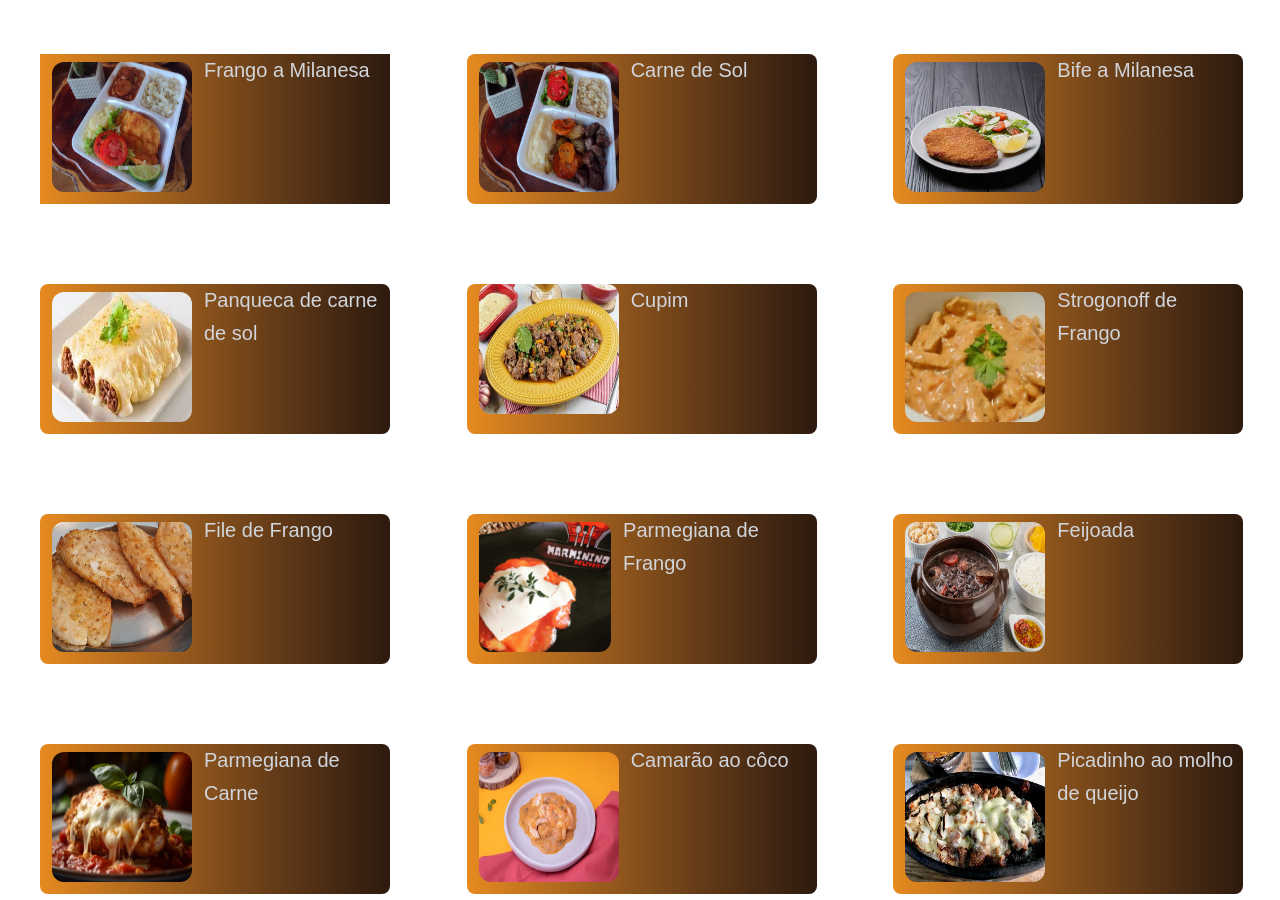
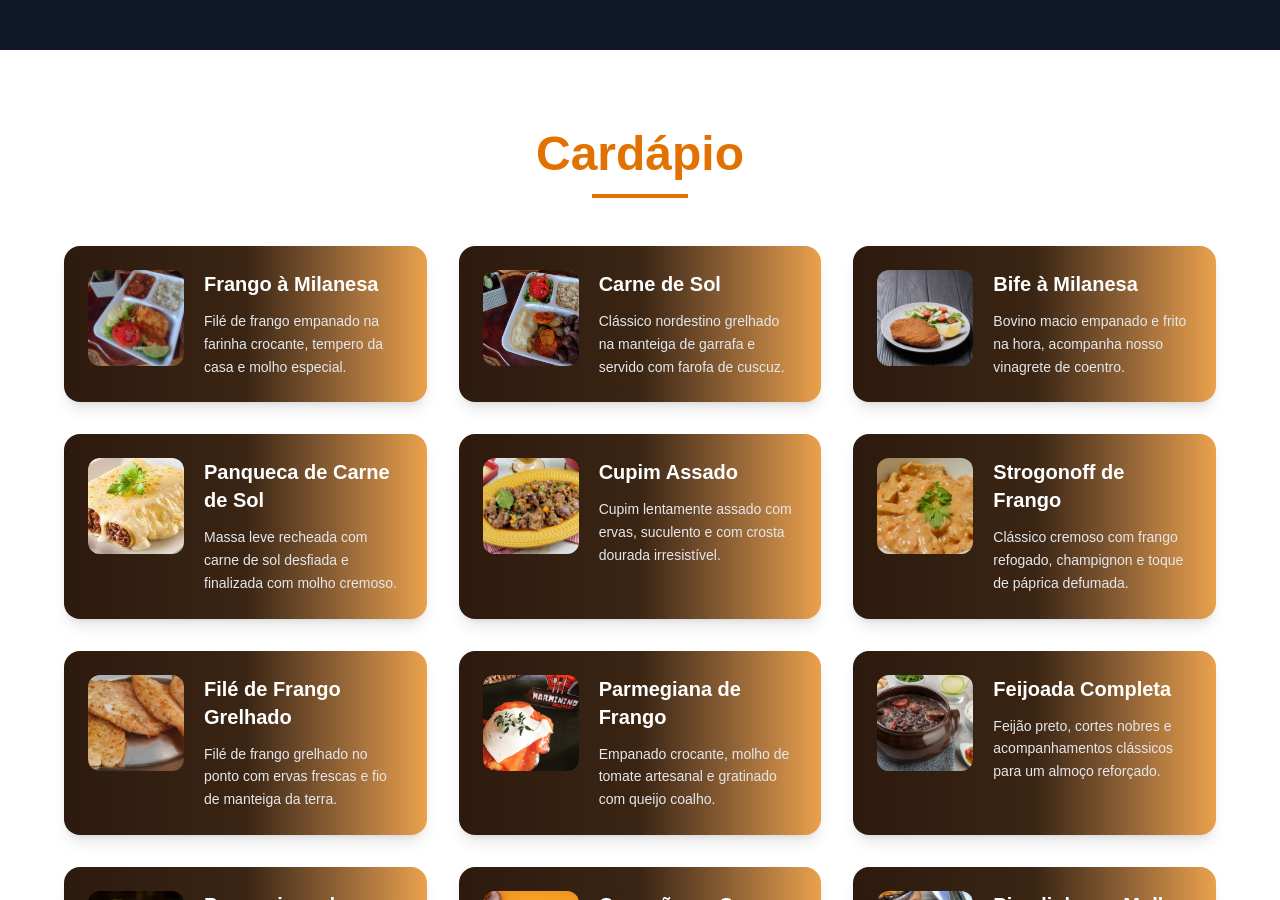
Before and after one commit to duruduhnunes/project-extension-front, a Next.js app: page /inicio in a window 1280 px wide. Shown: the part 1900-2800 px from the top of the page. Built offline with nearby package versions, Linux system fonts and the light colour scheme.

Commit message:
feat: Enhance Inicio page with a detailed menu and improve Navbar functionality for section highlighting

```diff
--- a/src/app/inicio/page.tsx
+++ b/src/app/inicio/page.tsx
@@ -2,10 +2,120 @@
 
 import Image from "next/image";
 import { motion } from "framer-motion";
-import { img } from "framer-motion/client";
 import { Dancing_Script } from "next/font/google";
 
 const dancing = Dancing_Script({ subsets: ["latin"] });
+
+const menuItems = [
+  {
+    title: "Frango à Milanesa",
+    image: "/frangomilanesa.jpg",
+    description:
+      "Filé de frango empanado na farinha crocante, tempero da casa e molho especial.",
+  },
+  {
+    title: "Carne de Sol",
+    image: "/carnedesol.jpg",
+    description:
+      "Clássico nordestino grelhado na manteiga de garrafa e servido com farofa de cuscuz.",
+  },
+  {
+    title: "Bife à Milanesa",
+    image: "/bifemilanesa.webp",
+    description:
+      "Bovino macio empanado e frito na hora, acompanha nosso vinagrete de coentro.",
+  },
+  {
+    title: "Panqueca de Carne de Sol",
+    image: "/panquecacarnesol.jpg",
+    description:
+      "Massa leve recheada com carne de sol desfiada e finalizada com molho cremoso.",
+  },
+  {
+    title: "Cupim Assado",
+    image: "/cupim.jpg",
+    description:
+      "Cupim lentamente assado com ervas, suculento e com crosta dourada irresistível.",
+  },
+  {
+    title: "Strogonoff de Frango",
+    image: "/strogonoff.jpg",
+    description:
+      "Clássico cremoso com frango refogado, champignon e toque de páprica defumada.",
+  },
+  {
+    title: "Filé de Frango Grelhado",
+    image: "/filefrango.jpg",
+    description:
+      "Filé de frango grelhado no ponto com ervas frescas e fio de manteiga da terra.",
+  },
+  {
+    title: "Parmegiana de Frango",
+    image: "/parmegiana.jpg",
+    description:
+      "Empanado crocante, molho de tomate artesanal e gratinado com queijo coalho.",
+  },
+  {
+    title: "Feijoada Completa",
+    image: "/feijoada.jpg",
+    description:
+      "Feijão preto, cortes nobres e acompanhamentos clássicos para um almoço reforçado.",
+  },
+  {
+    title: "Parmegiana de Carne",
+    image: "/parmegianacarne.avif",
+    description:
+      "Bife bovino empanado com cobertura de queijo derretido e molho rústico.",
+  },
+  {
+    title: "Camarão ao Coco",
+    image: "/camaraococo.avif",
+    description:
+      "Camarões salteados no leite de coco, dendê e temperos frescos do litoral.",
+  },
+  {
+    title: "Picadinho ao Molho de Queijo",
+    image: "/picadinhoqueijo.webp",
+    description:
+      "Cubos de carne cozidos lentamente e finalizados com creme de queijo maturado.",
+  },
+  {
+    title: "Frango Delícia",
+    image: "/frangodelicia.jpg",
+    description:
+      "Tiras de frango gratinadas com creme de milho e crosta de queijo dourado.",
+  },
+  {
+    title: "Frango ao Molho de Brócolis",
+    image: "/frangobrocolis.jpg",
+    description:
+      "Filés salteados com brócolis, alho e molho cremoso com leve toque de limão.",
+  },
+  {
+    title: "Almôndega de Carne",
+    image: "/almondegadecarne.jpg",
+    description:
+      "Almôndegas artesanais cozidas em molho de tomate rústico com manjericão.",
+  },
+  {
+    title: "Peixe Empanado",
+    image: "/peixeempanado.jpg",
+    description:
+      "Postas de peixe empanadas, crocantes por fora e macias por dentro, com limão fresco.",
+  },
+  {
+    title: "Sobrecoxa ao Forno",
+    image: "/sobrecoxa.webp",
+    description:
+      "Sobrecoxas marinadas em especiarias, assadas lentamente até ficarem douradas.",
+  },
+  {
+    title: "Lasanha de Frango",
+    image: "/lasanha.jpg",
+    description:
+      "Camadas de massa fresca, frango desfiado e molho bechamel gratinado.",
+  },
+];
 
 export default function Inicio() {
   return (
@@ -55,11 +165,17 @@ export default function Inicio() {
               className="flex flex-col items-center justify-center"
               id="inicio-section"
             >
-              <img
+              <div className="w-full max-w-[520px]">
+                <Image
                   src="/Rectangle.png"
                   alt="Prato"
-                className="max-w-full h-auto animate-float"
+                  width={520}
+                  height={520}
+                  quality={90}
+                  priority
+                  className="h-auto w-full animate-float object-contain"
                 />
+              </div>
 
               <div className="flex items-start gap-3.5 mt-6">
                 <div>MELHOR</div>
@@ -99,7 +215,8 @@ export default function Inicio() {
                   const section = document.getElementById("cardapio");
                   section?.scrollIntoView({ behavior: "smooth" });
                 }}
-              className="w-36 h-13 rounded-lg text-white cursor-pointer font-extralight mt-5 shadow-2xl bg-amber-600 px-2.5 py-2.5 flex items-center justify-center hover:bg-amber-500">
+                className="w-36 h-13 rounded-lg text-white cursor-pointer font-extralight mt-5 shadow-2xl bg-amber-600 px-2.5 py-2.5 flex items-center justify-center hover:bg-amber-500"
+              >
                 Ver Cardápio
               </button>
             </div>
@@ -129,15 +246,23 @@ export default function Inicio() {
                 Nossa História
               </h3>
               <p className="text-lg leading-relaxed mb-6">
-                O restaurante Marminino traz o melhor da culinária nordestina direto para sua mesa! Localizado no coração da Várzea, Recife, nosso restaurante oferece pratos típicos feitos com ingredientes frescos e temperos autênticos daquele jeitinho caseiro que só o Nordeste tem  e opções de entrega rápida no hospital das clínicas e bairros próximos.
+                O restaurante Marminino traz o melhor da culinária nordestina
+                direto para sua mesa! Localizado no coração da Várzea, Recife,
+                nosso restaurante oferece pratos típicos feitos com ingredientes
+                frescos e temperos autênticos daquele jeitinho caseiro que só o
+                Nordeste tem e opções de entrega rápida no hospital das clínicas
+                e bairros próximos.
               </p>
             </div>
 
             <div className="flex justify-center">
-              <img
+              <Image
                 src="/Rectangle.png"
                 alt="Prato do Marminino"
-                className="max-w-md h-auto rounded-lg shadow-2xl"
+                width={520}
+                height={520}
+                quality={90}
+                className="h-auto w-full max-w-md rounded-lg object-contain shadow-2xl"
               />
             </div>
           </div>
@@ -189,87 +314,41 @@ export default function Inicio() {
         id="cardapio"
       >
         <div className="text-center mb-12">
-  <h2 className="text-4xl font-bold text-amber-600 mb-4">
-   Cardapio
-  </h2>
- <div className="w-24 h-1 bg-amber-600 mx-auto">
+          <h2 className="text-5xl font-bold text-amber-600 mb-4">Cardápio</h2>
+          <div className="w-24 h-1 bg-amber-600 mx-auto"></div>
+        </div>
+
+        <div className="max-w-6xl mx-auto">
+          <div className="grid gap-8 sm:grid-cols-2 xl:grid-cols-3">
+            {menuItems.map((item) => (
+              <div
+                key={item.title}
+                className="group relative overflow-hidden rounded-2xl bg-gradient-to-r from-[#2D1A0E] via-[#3a2514] to-[#E68A1F]/80 p-6 shadow-lg transition-transform duration-300 hover:-translate-y-2 hover:shadow-2xl"
+              >
+                <div className="flex items-start gap-5">
+                  <div className="relative h-24 w-24 flex-shrink-0 overflow-hidden rounded-xl">
+                    <Image
+                      src={item.image}
+                      alt={item.title}
+                      fill
+                      sizes="96px"
+                      quality={90}
+                      className="object-cover"
+                    />
+                  </div>
+                  <div className="space-y-3">
+                    <h3 className="text-xl font-semibold text-white">
+                      {item.title}
+                    </h3>
+                    <p className="text-sm text-gray-200 leading-relaxed">
+                      {item.description}
+                    </p>
                   </div>
                 </div>
-<div className="grid grid-cols-3">
-  <div className="bg-linear-to-r from-[#E68A1F] to-[#2D1A0E] h-[150px] w-[350px] mt-20 ml-10 flex flex-row">
-  <Image src="/frangomilanesa.jpg" alt="Frango a Milanesa" width={100} height={100} className="rounded-xl w-[140px] h-[130px] mt-2 ml-3 " />
-  <h1 className="text-xl leading-relaxed text-gray-300 ml-3">Frango a Milanesa</h1>
               </div>
-  <div className="bg-linear-to-r from-[#E68A1F] to-[#2D1A0E] h-[150px] w-[350px] rounded-lg mt-20 ml-10 flex flex-row">
-    <Image src="/carnedesol.jpg" alt="carne de sol" width={100} height={100} className="rounded-xl w-[140px] h-[130px] mt-2 ml-3 " />
-    <h1 className="text-xl leading-relaxed text-gray-300 ml-3">Carne de Sol</h1>
-  </div>
-  <div className="bg-linear-to-r from-[#E68A1F] to-[#2D1A0E] h-[150px] w-[350px] rounded-lg mt-20 ml-10 flex flex-row">
-    <Image src="/bifemilanesa.webp" alt="Bife a Milanesa" width={100} height={100} className="rounded-xl w-[140px] h-[130px] mt-2 ml-3 " />
-    <h1 className="text-xl leading-relaxed text-gray-300 ml-3">Bife a Milanesa</h1>
-  </div>
-  <div className="bg-linear-to-r from-[#E68A1F] to-[#2D1A0E] h-[150px] w-[350px] rounded-lg mt-20 ml-10 flex flex-row">
-   <Image src="/panquecacarnesol.jpg" alt="Panqueca de carne de sol" width={100} height={100} className="rounded-xl w-[140px] h-[130px] mt-2 ml-3 " />
-   <h1 className="text-xl leading-relaxed text-gray-300 ml-3">Panqueca de carne de sol</h1>
-  </div>
-  <div className="bg-linear-to-r from-[#E68A1F] to-[#2D1A0E] h-[150px] w-[350px] rounded-lg mt-20 ml-10 flex flex-row">
-   <Image src="/cupim.jpg" alt="Cupim" width={100} height={100} className="rounded-xl w-[140px] h-[130px] mb-2 ml-3 " />
-   <h1 className="text-xl leading-relaxed text-gray-300 ml-3">Cupim</h1>
-  </div>
-  <div className="bg-linear-to-r from-[#E68A1F] to-[#2D1A0E] h-[150px] w-[350px] rounded-lg mt-20 ml-10 flex flex-row">
-   <Image src="/strogonoff.jpg" alt="strogonoff" width={100} height={100} className="rounded-xl w-[140px] h-[130px] mt-2 ml-3 " />
-   <h1 className="text-xl leading-relaxed text-gray-300 ml-3">Strogonoff de Frango</h1>
-  </div>
-  <div className="bg-linear-to-r from-[#E68A1F] to-[#2D1A0E] h-[150px] w-[350px] rounded-lg mt-20 ml-10 flex flex-row">
-   <Image src="/filefrango.jpg" alt="file de frango" width={100} height={100} className="rounded-xl w-[140px] h-[130px] mt-2 ml-3 " />
-   <h1 className="text-xl leading-relaxed text-gray-300 ml-3">File de Frango</h1>
-  </div>
-  <div className="bg-linear-to-r from-[#E68A1F] to-[#2D1A0E] h-[150px] w-[350px] rounded-lg mt-20 ml-10 flex flex-row">
-   <Image src="/parmegiana.jpg" alt="parmegiana" width={100} height={100} className="rounded-xl w-[140px] h-[130px] mt-2 ml-3 " />
-   <h1 className="text-xl leading-relaxed text-gray-300 ml-3">Parmegiana de Frango</h1>
-  </div>
-  <div className="bg-linear-to-r from-[#E68A1F] to-[#2D1A0E] h-[150px] w-[350px] rounded-lg mt-20 ml-10 flex flex-row">
-   <Image src="/feijoada.jpg" alt="feijoada" width={100} height={100} className="rounded-xl w-[140px] h-[130px] mt-2 ml-3 " />
-   <h1 className="text-xl leading-relaxed text-gray-300 ml-3">Feijoada</h1>
-  </div>
-  <div className="bg-linear-to-r from-[#E68A1F] to-[#2D1A0E] h-[150px] w-[350px] rounded-lg mt-20 ml-10 flex flex-row">
-  <Image src="/parmegianacarne.avif" alt="parmegiana de carne" width={100} height={100} className="rounded-xl w-[140px] h-[130px] mt-2 ml-3 " />
-  <h1 className="text-xl leading-relaxed text-gray-300 ml-3">Parmegiana de Carne</h1>
-  </div>
-    <div className="bg-linear-to-r from-[#E68A1F] to-[#2D1A0E] h-[150px] w-[350px] rounded-lg mt-20 ml-10 flex flex-row">
-      <Image src="/camaraococo.avif" alt="camarão ao côco" width={100} height={100} className="rounded-xl w-[140px] h-[130px] mt-2 ml-3 " />
-      <h1 className="text-xl leading-relaxed text-gray-300 ml-3">Camarão ao côco</h1>
-  </div>
-    <div className="bg-linear-to-r from-[#E68A1F] to-[#2D1A0E] h-[150px] w-[350px] rounded-lg mt-20 ml-10 flex flex-row">
-      <Image src="/picadinhoqueijo.webp" alt="picadinho ao molho de queijo" width={100} height={100} className="rounded-xl w-[140px] h-[130px] mt-2 ml-3 " />
-      <h1 className="text-xl leading-relaxed text-gray-300 ml-3">Picadinho ao molho de queijo</h1>
-  </div>
-    <div className="bg-linear-to-r from-[#E68A1F] to-[#2D1A0E] h-[150px] w-[350px] rounded-lg mt-20 ml-10 flex flex-row">
-      <Image src="/frangodelicia.jpg" alt="Frango Delicia" width={100} height={100} className="rounded-xl w-[140px] h-[130px] mt-2 ml-3 " />
-      <h1 className="text-xl leading-relaxed text-gray-300 ml-3">Frango Delicia</h1>
-  </div>
-    <div className="bg-linear-to-r from-[#E68A1F] to-[#2D1A0E] h-[150px] w-[350px] rounded-lg mt-20 ml-10  flex flex-row">
-      <Image src="/frangobrocolis.jpg" alt="frango ao molho de brocolis" width={100} height={100} className="rounded-xl w-[140px] h-[130px] mt-2 ml-3 " />
-      <h1 className="text-xl leading-relaxed text-gray-300 ml-3">Frango ao molho de brocolis</h1>
-  </div>
-    <div className="bg-linear-to-r from-[#E68A1F] to-[#2D1A0E] h-[150px] w-[350px] rounded-lg mt-20 ml-10  flex flex-row">
-      <Image src="/almondegadecarne.jpg" alt="almondega de carne" width={100} height={100} className="rounded-xl w-[140px] h-[130px] mt-2 ml-3 " />
-      <h1 className="text-xl leading-relaxed text-gray-300 ml-3">Almondega de carne</h1>
-  </div>
-    <div className="bg-linear-to-r from-[#E68A1F] to-[#2D1A0E] h-[150px] w-[350px] rounded-lg mt-20 ml-10  flex flex-row">
-      <Image src="/peixeempanado.jpg" alt="peixe empanado" width={100} height={100} className="rounded-xl w-[140px] h-[130px] mt-2 ml-3 " />
-      <h1 className="text-xl leading-relaxed text-gray-300 ml-3">Peixe empanado</h1>
-  </div>
-    <div className="bg-linear-to-r from-[#E68A1F] to-[#2D1A0E] h-[150px] w-[350px] rounded-lg mt-20 ml-10  flex flex-row">
-      <Image src="/sobrecoxa.webp" alt="sobrecoxa ao forno" width={100} height={100} className="rounded-xl w-[140px] h-[130px] mt-2 ml-3 " />
-      <h1 className="text-xl leading-relaxed text-gray-300 ml-3">Sobrecoxa ao forno</h1>
-  </div>
-    <div className="bg-linear-to-r from-[#E68A1F] to-[#2D1A0E] h-[150px] w-[350px] rounded-lg mt-20 ml-10  flex flex-row">
-      <Image src="/lasanha.jpg" alt="lasanha de frango" width={100} height={100} className="rounded-xl w-[140px] h-[130px] mt-2 ml-3 " />
-      <h1 className="text-xl leading-relaxed text-gray-300 ml-3">Lasanha de frango</h1>
+            ))}
           </div>
         </div>
-
       </motion.div>
 
       {/* Seção Novidades */}
@@ -292,11 +371,14 @@ export default function Inicio() {
             {/* Imagem */}
             <div className="relative group">
               <div className="absolute -inset-4 bg-gradient-to-r from-amber-600 to-orange-500 rounded-2xl blur opacity-25 group-hover:opacity-40 transition duration-1000 group-hover:duration-200"></div>
-              <div className="relative">
-                <img
+              <div className="relative h-96 w-full">
+                <Image
                   src="/almondega.jpg"
                   alt="Almôndega do Marminino"
-                  className="w-full h-96 object-cover rounded-2xl shadow-2xl transform group-hover:scale-105 transition duration-300"
+                  fill
+                  quality={90}
+                  className="rounded-2xl object-cover shadow-2xl transition duration-300 group-hover:scale-105"
+                  sizes="(min-width: 1024px) 50vw, 100vw"
                 />
                 <div className="absolute inset-0 bg-gradient-to-t from-black/50 to-transparent rounded-2xl"></div>
                 <div className="absolute bottom-4 left-4 right-4">
@@ -403,13 +485,16 @@ export default function Inicio() {
             {/* Imagem - Lado Direito */}
             <div className="relative group order-1 lg:order-2">
               <div className="absolute -inset-4 bg-gradient-to-r from-amber-600 to-orange-500 rounded-2xl blur opacity-25 group-hover:opacity-40 transition duration-1000 group-hover:duration-200"></div>
-              <div className="relative">
-                <img
+              <div className="relative h-96 w-full">
+                <Image
                   src="/frutos.jpg"
                   alt="Frutos do Mar do Marminino"
-                  className="w-full h-96 object-cover rounded-2xl shadow-2xl transform group-hover:scale-105 transition duration-300"
+                  fill
+                  quality={90}
+                  className="rounded-2xl object-cover shadow-2xl transition duration-300 group-hover:scale-105"
+                  sizes="(min-width: 1024px) 50vw, 100vw"
                 />
-                <div className="absolute inset-0 bg-gradient-to-t from-black/50 to-transparent rounded-2xl"></div>
+                <div className="absolute inset-0 rounded-2xl bg-gradient-to-t from-black/50 to-transparent"></div>
                 <div className="absolute bottom-4 left-4 right-4">
                   <span className="inline-block bg-amber-600 text-white px-3 py-1 rounded-full text-sm font-semibold">
                     NOVIDADE
--- a/src/components/Navbar.tsx
+++ b/src/components/Navbar.tsx
@@ -1,7 +1,14 @@
 "use client";
 
 import Image from "next/image";
-import { useState } from "react";
+import { useEffect, useState } from "react";
+
+const SECTION_MAP: { id: string; label: string }[] = [
+  { id: "inicio-section", label: "Início" },
+  { id: "sobre-section", label: "Sobre" },
+  { id: "cardapio", label: "Cardápio" },
+  { id: "novidades-section", label: "Novidades" },
+];
 
 export default function Navbar() {
   const [isActive, setIsActive] = useState("Início");
@@ -10,8 +17,53 @@ export default function Navbar() {
     setIsActive(section);
   };
 
+  useEffect(() => {
+    const handleIntersections = (entries: IntersectionObserverEntry[]) => {
+      const visibleEntries = entries.filter((entry) => entry.isIntersecting);
+      if (!visibleEntries.length) {
+        return;
+      }
+
+      const mostVisibleEntry = visibleEntries.reduce((prev, current) =>
+        current.intersectionRatio > prev.intersectionRatio ? current : prev
+      );
+
+      const matchedSection = SECTION_MAP.find(
+        (section) => section.id === mostVisibleEntry.target.id
+      );
+
+      if (matchedSection) {
+        setIsActive((current) =>
+          current === matchedSection.label ? current : matchedSection.label
+        );
+      }
+    };
+
+    const observer = new IntersectionObserver(handleIntersections, {
+      root: null,
+      threshold: [0.25, 0.5, 0.75],
+    });
+
+    SECTION_MAP.forEach(({ id }) => {
+      const element = document.getElementById(id);
+      if (element) {
+        observer.observe(element);
+      }
+    });
+
+    return () => {
+      SECTION_MAP.forEach(({ id }) => {
+        const element = document.getElementById(id);
+        if (element) {
+          observer.unobserve(element);
+        }
+      });
+      observer.disconnect();
+    };
+  }, []);
+
   return (
-    <nav className="bg-gray-900 text-white px-6 py-4 shadow-md fixed w-full opacity-85">
+    <nav className="bg-gray-900 text-white px-6 py-4 shadow-md fixed w-full opacity-85 z-50">
       <div className="flex items-center justify-between max-w-6xl mx-auto">
         <div className="flex items-center">
           <Image
```
Also changed, not shown: src/components/whatsapp.tsx (+16 -3 lines). Lines whose indentation alone changed are shown as unchanged.
